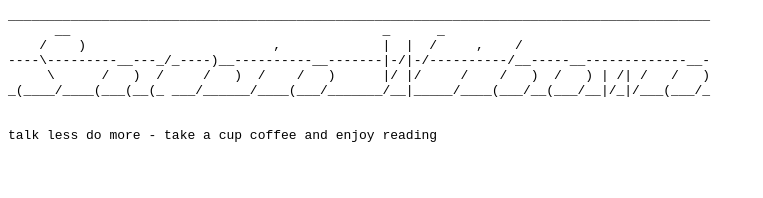
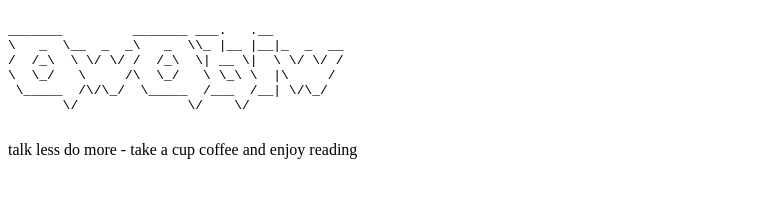
Before and after one commit to 0w0b1w/0w0b1w.github.io, a plain HTML site: page index.html in a window 1280 px wide. Shown: the whole page, without its empty margins (0-763 px from the left). Drawn offline with Linux system fonts and the light colour scheme.

Commit message:
Update index.html

```diff
--- a/index.html
+++ b/index.html
@@ -2,18 +2,22 @@
 <head>
 <title>Index of /</title>
 <META HTTP-EQUIV="Refresh" CONTENT="5; URL=https://oirtas.owobiw.com">
+<META NAME="robots" CONTENT="noindex, nofollow" />
 </head>
 <body>
 <pre>
-__________________________________________________________________________________________
-      __                                        _      _
-    /    )                        ,             |  |  /     ,    /
-----\---------__---_/_----)__----------__-------|-/|-/----------/__-----__-------------__-
-     \      /   )  /     /   )  /    /   )      |/ |/     /    /   )  /   ) | /| /   /   )
-_(____/____(___(__(_ ___/______/____(___/_______/__|_____/____(___/__(___/__|/_|/___(___/_
+
+_______         _______ ___.   .__
+\   _  \__  _  _\   _  \\_ |__ |__|_  _  __
+/  /_\  \ \/ \/ /  /_\  \| __ \|  \ \/ \/ /
+\  \_/   \     /\  \_/   \ \_\ \  |\     /
+ \_____  /\/\_/  \_____  /___  /__| \/\_/
+       \/              \/    \/
+
+</pre>
+
 
 
 talk less do more - take a cup coffee and enjoy reading
-</pre>
 </body>
 </html>
```
